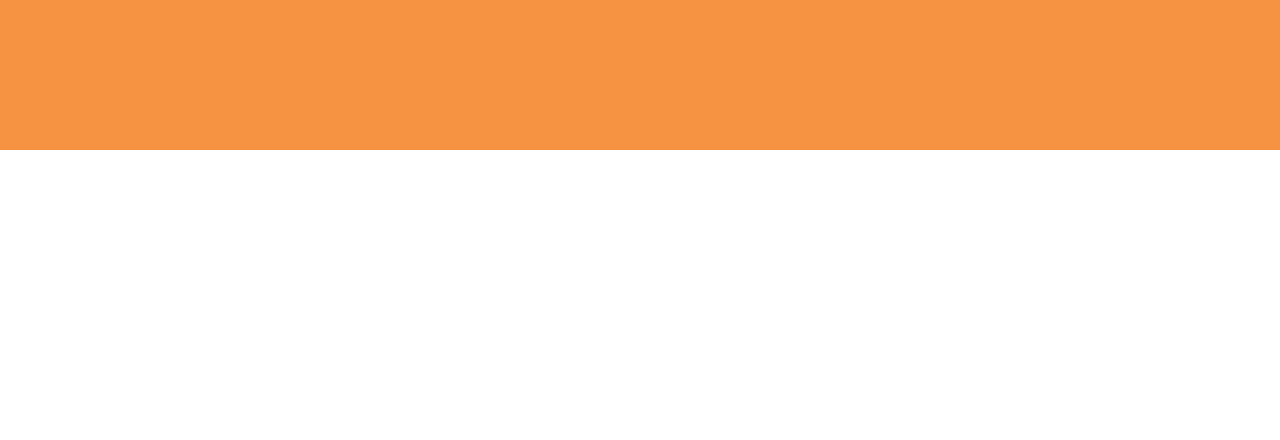
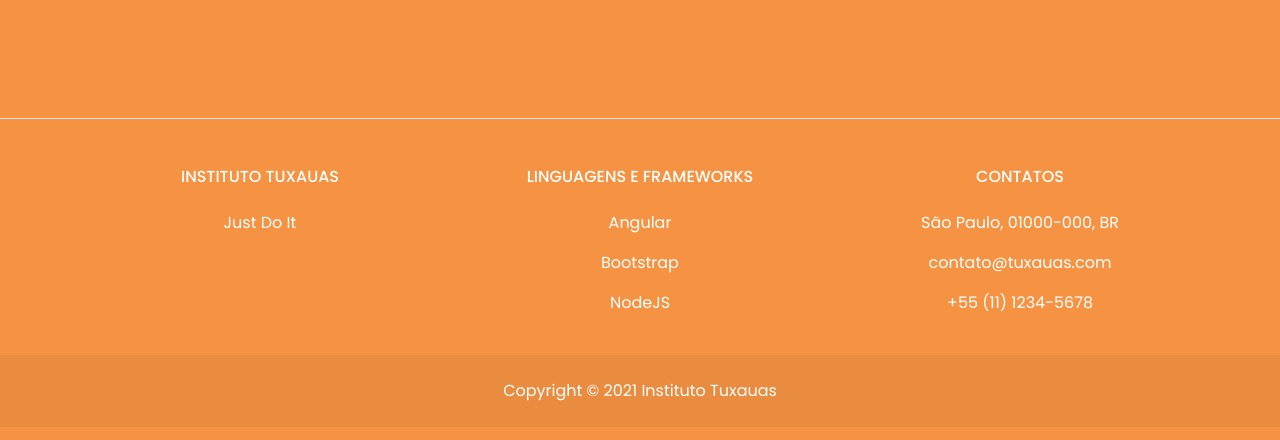
Before and after one commit to caahp/TuxauaAI, an Angular app in the folder tuxaua-angular-16/: page /tool in a window 1280 px wide. Shown: the part 718-1158 px from the top of the page. Before the commit the page ends 868 px from the top, so only its background shows below. Built offline with nearby package versions, Linux system fonts and the light colour scheme.

Commit message:
adicionando footer nas 2 paginas

```diff
--- a/tuxaua-angular-16/src/app/div-analise-imagens/div-analise-imagens.component.html
+++ b/tuxaua-angular-16/src/app/div-analise-imagens/div-analise-imagens.component.html
@@ -49,9 +49,13 @@
   </div>
 </div>
 
-<div class="container">
+<div class="container" style="margin-top: 10vh">
   <div class="row">
-    <h4 style="text-align: center; margin: 0 auto;">Selecione uma <span style="color: rgb(0, 0, 0); font-weight: bold">imagem</span> para começar</h4>
+    <h4 style="text-align: center; margin: 0 auto">
+      Selecione uma
+      <span style="color: rgb(0, 0, 0); font-weight: bold">imagem</span> para
+      começar
+    </h4>
   </div>
 </div>
 
@@ -210,3 +214,48 @@
     </div>
   </div>
 </div>
+
+<footer
+  class="text-center text-lg-start bg-body-tertiary text-white"
+  style="font-family: 'Poppins', sans-serif; margin-top: 10vh"
+>
+  <section
+    class="d-flex justify-content-center justify-content-lg-between p-4 border-bottom"
+  ></section>
+
+  <section class="">
+    <div class="container text-center text-md-start mt-5">
+      <div class="row mt-3">
+        <div class="col-md-4 col-lg-4 col-xl-4 mx-auto mb-4">
+          <!-- Ajustado o tamanho da primeira coluna -->
+          <h6 class="text-uppercase fw-bold mb-4">
+            <i class="fas fa-gem me-3"></i>Instituto Tuxauas
+          </h6>
+          <p>Just Do It</p>
+        </div>
+
+        <div class="col-md-4 col-lg-4 col-xl-4 mx-auto mb-4">
+          <!-- Ajustado o tamanho da segunda coluna -->
+          <h6 class="text-uppercase fw-bold mb-4">Linguagens e Frameworks</h6>
+          <p>Angular</p>
+          <p>Bootstrap</p>
+          <p>NodeJS</p>
+        </div>
+
+        <div class="col-md-4 col-lg-4 col-xl-4 mx-auto mb-md-0 mb-4">
+          <!-- Ajustado o tamanho da terceira coluna -->
+          <h6 class="text-uppercase fw-bold mb-4">Contatos</h6>
+          <p><i class="fas fa-home me-3"></i> São Paulo, 01000-000, BR</p>
+          <p>
+            <i class="fas fa-envelope me-3"></i>
+            contato&#64;tuxauas.com
+          </p>
+          <p><i class="fas fa-phone me-3"></i> +55 (11) 1234-5678</p>
+        </div>
+      </div>
+    </div>
+  </section>
+  <div class="text-center p-4" style="background-color: rgba(0, 0, 0, 0.05)">
+    Copyright © 2021 Instituto Tuxauas
+  </div>
+</footer>
--- a/tuxaua-angular-16/src/app/home-page/home-page.component.html
+++ b/tuxaua-angular-16/src/app/home-page/home-page.component.html
@@ -121,6 +121,50 @@
         </div>
       </div>
     </div>
+    <footer
+  class="text-center text-lg-start bg-body-tertiary text-white"
+  style="font-family: 'Poppins', sans-serif; margin-top: 10vh"
+>
+  <section
+    class="d-flex justify-content-center justify-content-lg-between p-4 border-bottom"
+  ></section>
+
+  <section class="">
+    <div class="container text-center text-md-start mt-5">
+      <div class="row mt-3">
+        <div class="col-md-4 col-lg-4 col-xl-4 mx-auto mb-4">
+          <!-- Ajustado o tamanho da primeira coluna -->
+          <h6 class="text-uppercase fw-bold mb-4">
+            <i class="fas fa-gem me-3"></i>Instituto Tuxauas
+          </h6>
+          <p>Just Do It</p>
+        </div>
+
+        <div class="col-md-4 col-lg-4 col-xl-4 mx-auto mb-4">
+          <!-- Ajustado o tamanho da segunda coluna -->
+          <h6 class="text-uppercase fw-bold mb-4">Linguagens e Frameworks</h6>
+          <p>Angular</p>
+          <p>Bootstrap</p>
+          <p>NodeJS</p>
+        </div>
+
+        <div class="col-md-4 col-lg-4 col-xl-4 mx-auto mb-md-0 mb-4">
+          <!-- Ajustado o tamanho da terceira coluna -->
+          <h6 class="text-uppercase fw-bold mb-4">Contatos</h6>
+          <p><i class="fas fa-home me-3"></i> São Paulo, 01000-000, BR</p>
+          <p>
+            <i class="fas fa-envelope me-3"></i>
+            contato&#64;tuxauas.com
+          </p>
+          <p><i class="fas fa-phone me-3"></i> +55 (11) 1234-5678</p>
+        </div>
+      </div>
+    </div>
+  </section>
+  <div class="text-center p-4" style="background-color: rgba(0, 0, 0, 0.05)">
+    Copyright © 2021 Instituto Tuxauas
+  </div>
+</footer>
   </body>
 </div>
 
@@ -218,11 +262,7 @@
             </div>
           </div>
           <div class="img3 col-md-5">
-            <img
-              src="assets/text.png"
-              alt="Left Image"
-              class="img-fluid"
-            />
+            <img src="assets/text.png" alt="Left Image" class="img-fluid" />
           </div>
         </div>
       </div>
@@ -239,7 +279,9 @@
           <div class="col-md-6">
             <div class="content-3 text-center">
               <h1 class="display-4">Descubra cores</h1>
-              <p class="lead">Detecte as cores mais dominantes na sua imagem!</p>
+              <p class="lead">
+                Detecte as cores mais dominantes na sua imagem!
+              </p>
               <a routerLink="/tool" class="btn btn-primary landing-button"
                 >Go to Tool</a
               >
@@ -267,10 +309,52 @@
               </div>
             </div>
           </div>
-
-
         </div>
       </div>
     </div>
+    <footer
+  class="text-center text-lg-start bg-body-tertiary text-white"
+  style="font-family: 'Poppins', sans-serif; margin-top: 10vh"
+>
+  <section
+    class="d-flex justify-content-center justify-content-lg-between p-4 border-bottom"
+  ></section>
+
+  <section class="">
+    <div class="container text-center text-md-start mt-5">
+      <div class="row mt-3">
+        <div class="col-md-4 col-lg-4 col-xl-4 mx-auto mb-4">
+          <!-- Ajustado o tamanho da primeira coluna -->
+          <h6 class="text-uppercase fw-bold mb-4">
+            <i class="fas fa-gem me-3"></i>Instituto Tuxauas
+          </h6>
+          <p>Just Do It</p>
+        </div>
+
+        <div class="col-md-4 col-lg-4 col-xl-4 mx-auto mb-4">
+          <!-- Ajustado o tamanho da segunda coluna -->
+          <h6 class="text-uppercase fw-bold mb-4">Linguagens e Frameworks</h6>
+          <p>Angular</p>
+          <p>Bootstrap</p>
+          <p>NodeJS</p>
+        </div>
+
+        <div class="col-md-4 col-lg-4 col-xl-4 mx-auto mb-md-0 mb-4">
+          <!-- Ajustado o tamanho da terceira coluna -->
+          <h6 class="text-uppercase fw-bold mb-4">Contatos</h6>
+          <p><i class="fas fa-home me-3"></i> São Paulo, 01000-000, BR</p>
+          <p>
+            <i class="fas fa-envelope me-3"></i>
+            contato&#64;tuxauas.com
+          </p>
+          <p><i class="fas fa-phone me-3"></i> +55 (11) 1234-5678</p>
+        </div>
+      </div>
+    </div>
+  </section>
+  <div class="text-center p-4" style="background-color: rgba(0, 0, 0, 0.05)">
+    Copyright © 2021 Instituto Tuxauas
+  </div>
+</footer>
   </body>
 </ng-template>
```
Also changed, not shown: 1 other file (tests, documents, lock files or other folders).
